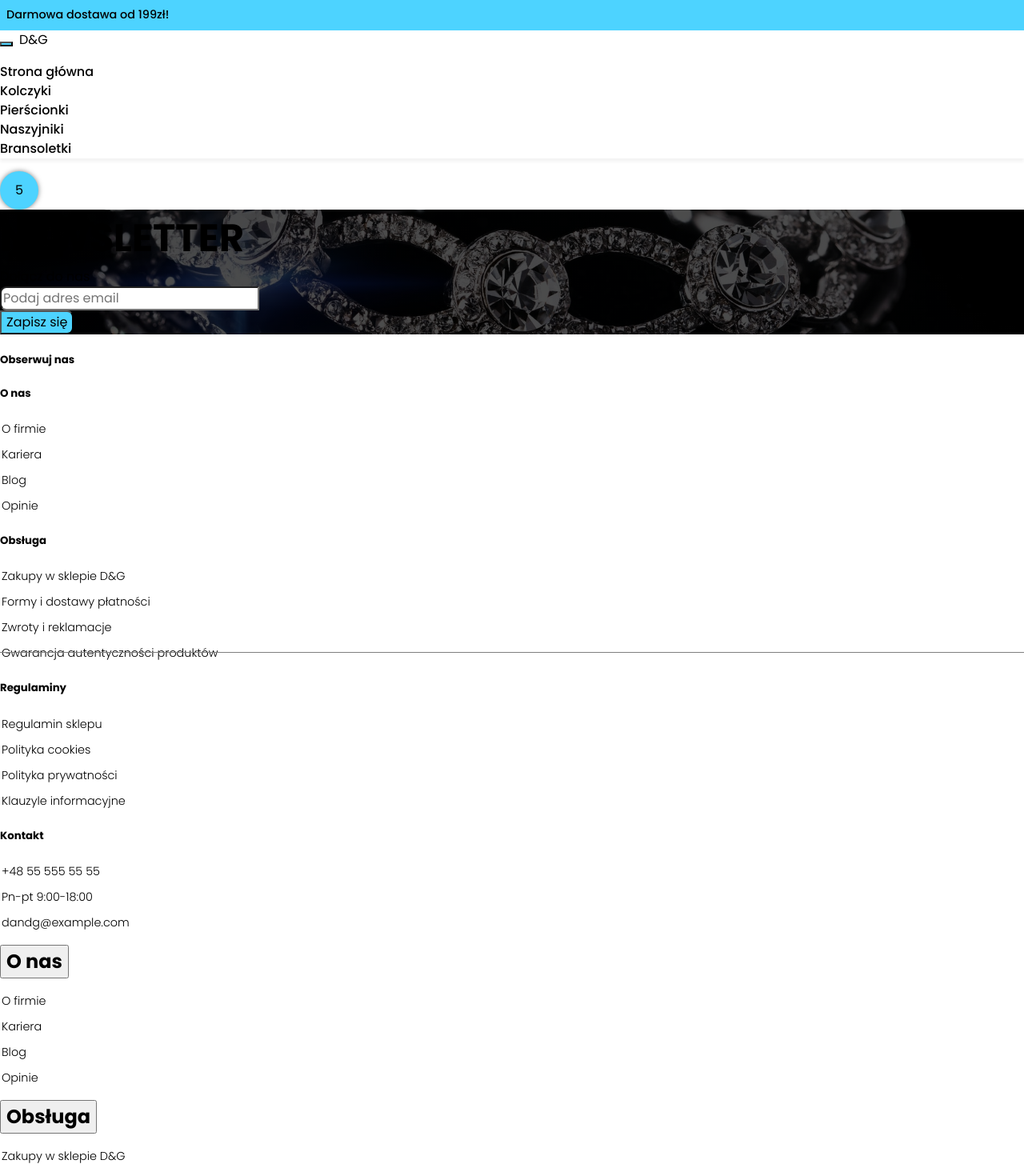
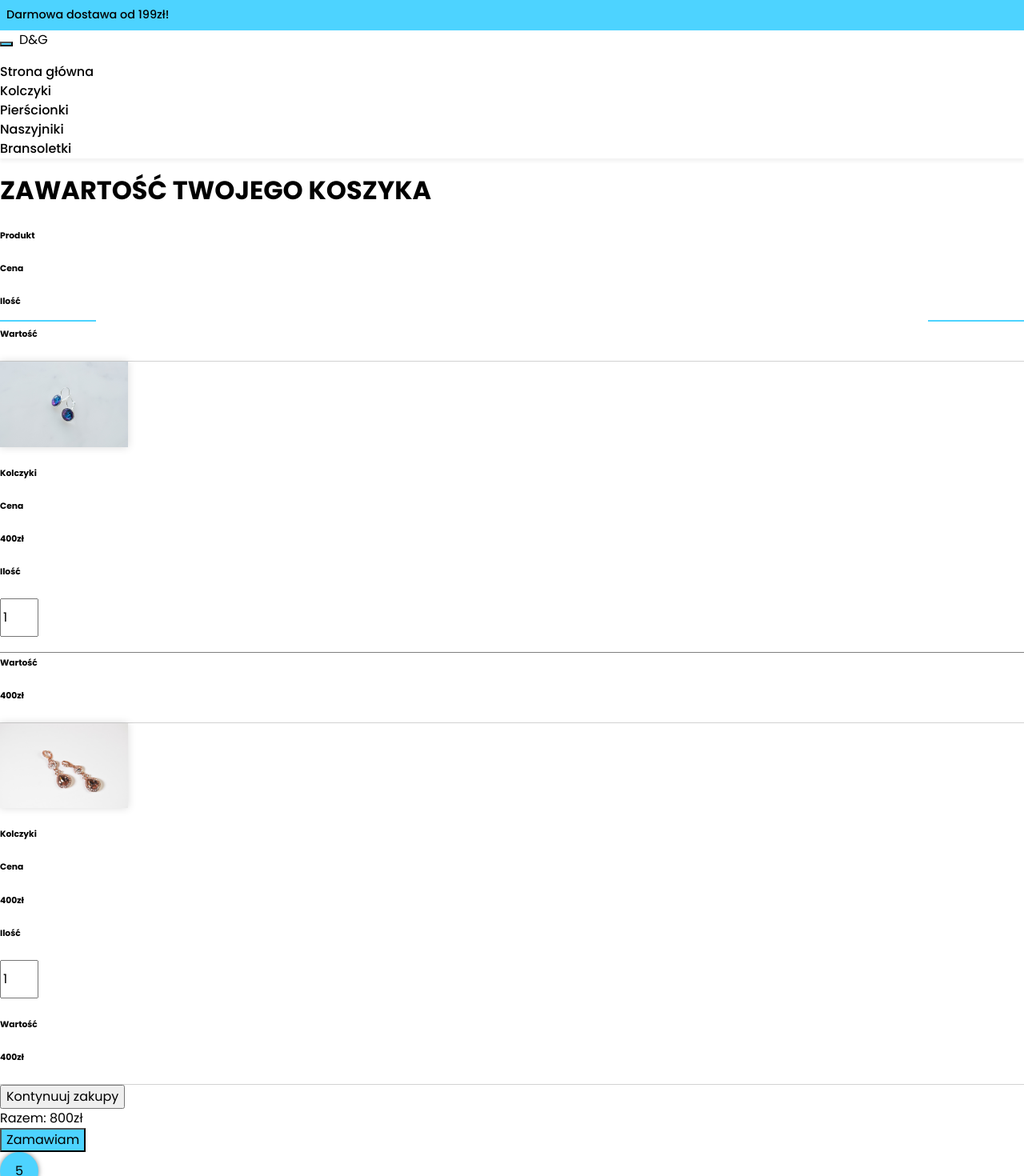
Before and after one commit to Domino-98/ecommerce-store, a Nuxt app: page /cart in a window 1280 px wide. Shown: the top 1470 px of the page at 80% size. Built offline with nearby package versions, Linux system fonts and the light colour scheme.

Commit message:
build product & cart page

```diff
--- /dev/null
+++ b/pages/cart.vue
@@ -0,0 +1,192 @@
+<script setup lang="ts">
+let productQuantity = ref<number>(1);
+let errorMsg = ref<string>("");
+
+let incrementQuantity = () => {
+  productQuantity.value++;
+};
+let decrementQuantity = () => {
+  if (productQuantity.value > 1) productQuantity.value--;
+};
+</script>
+
+<template>
+  <div>
+    <div class="container mt-4 mt-md-5">
+      <h1 class="text-center fs-4 cart-header mx-auto mb-2 mb-md-0 position-relative">
+        Zawartość twojego koszyka
+      </h1>
+      <div class="d-none d-md-flex row mt-5 cart-labels">
+        <div class="col-6">
+          <h6 class="fw-light">Produkt</h6>
+        </div>
+        <div class="col-2 text-md-center">
+          <h6 class="fw-light">Cena</h6>
+        </div>
+        <div class="col-2 text-md-center">
+          <h6 class="fw-light">Ilość</h6>
+        </div>
+        <div class="col-2 text-md-center">
+          <h6 class="fw-light">Wartość</h6>
+        </div>
+      </div>
+
+      <!-- Products -->
+      <div class="row py-3">
+        <div class="col-12 col-md-6 my-auto d-flex align-items-center gap-3">
+          <i class="bi bi-x-lg fs-5 order-2 order-md-0 ms-auto ms-md-0"></i>
+          <img class="product-img" src="../assets/earrings2.jpg" />
+          <h6>Kolczyki</h6>
+        </div>
+        <div class="col-12 col-md-2 text-md-center my-auto">
+          <h6 class="d-md-none fw-light mt-2 mt-md-0">Cena</h6>
+          <h6>400zł</h6>
+        </div>
+        <div class="col-12 col-md-2 my-auto">
+          <h6 class="d-md-none fw-light mt-2 mt-md-0">Ilość</h6>
+          <div
+            class="d-flex align-items-center justify-content-md-center gap-2 product-quantity"
+          >
+            <i
+              @click="decrementQuantity"
+              class="bi bi-dash-circle"
+              :class="{
+                grey: productQuantity < 2,
+                'highlight-icon': productQuantity > 1,
+              }"
+            ></i>
+            <input v-model="productQuantity" class="quantity-input" type="number" />
+            <i @click="incrementQuantity" class="bi bi-plus-circle highlight-icon"></i>
+          </div>
+          <p v-if="errorMsg" class="error mt-1">{{ errorMsg }}</p>
+        </div>
+        <div class="col-2 my-auto">
+          <h6 class="d-md-none fw-light mt-2 mt-md-0">Wartość</h6>
+          <h6 class="text-md-center">400zł</h6>
+        </div>
+      </div>
+
+      <div class="row py-3">
+        <div class="col-12 col-md-6 my-auto d-flex align-items-center gap-3">
+          <i class="bi bi-x-lg fs-5 order-2 order-md-0 ms-auto ms-md-0"></i>
+          <img class="product-img" src="../assets/earrings.jpg" />
+          <h6>Kolczyki</h6>
+        </div>
+        <div class="col-12 col-md-2 text-md-center my-auto">
+          <h6 class="d-md-none fw-light mt-2 mt-md-0">Cena</h6>
+          <h6>400zł</h6>
+        </div>
+        <div class="col-12 col-md-2 my-auto">
+          <h6 class="d-md-none fw-light mt-2 mt-md-0">Ilość</h6>
+          <div
+            class="d-flex align-items-center justify-content-md-center gap-2 product-quantity"
+          >
+            <i
+              @click="decrementQuantity"
+              class="bi bi-dash-circle"
+              :class="{
+                grey: productQuantity < 2,
+                'highlight-icon': productQuantity > 1,
+              }"
+            ></i>
+            <input v-model="productQuantity" class="quantity-input" type="number" />
+            <i @click="incrementQuantity" class="bi bi-plus-circle highlight-icon"></i>
+          </div>
+          <p v-if="errorMsg" class="error mt-1">{{ errorMsg }}</p>
+        </div>
+        <div class="col-2 my-auto">
+          <h6 class="d-md-none fw-light mt-2 mt-md-0">Wartość</h6>
+          <h6 class="text-md-center">400zł</h6>
+        </div>
+      </div>
+
+      <!-- Summary -->
+      <div class="row mt-2 py-3">
+        <div class="col-12 col-md-4 order-2 order-md-0 mt-3 mt-md-0">
+          <NuxtLink to="/"
+            ><button class="btn btn-md btn-outline-info d-flex py-2 px-4">
+              <i class="bi bi-chevron-left me-2"></i>Kontynuuj zakupy
+            </button>
+          </NuxtLink>
+        </div>
+        <div class="col-12 col-md-4 my-auto d-flex justify-content-md-end">
+          <p class="fw-light fs-5">Razem: <span class="fw-normal">800zł</span></p>
+        </div>
+        <div class="col-12 col-md-4 mt-3 mt-md-0">
+          <NuxtLink to="#"
+            ><button class="btn btn-md btn-info py-2 px-4 text-light w-100">
+              Zamawiam<i class="bi bi-chevron-right ms-2"></i>
+            </button>
+          </NuxtLink>
+        </div>
+      </div>
+    </div>
+  </div>
+</template>
+
+<style scoped>
+.container {
+  min-height: 85vh;
+}
+.cart-header {
+  max-width: 42rem;
+  text-transform: uppercase;
+}
+.cart-header:before {
+  content: "";
+  position: absolute;
+  left: 0;
+  top: 50%;
+  display: block;
+  width: 120px;
+  height: 2px;
+  background: #4dd3ff;
+}
+.cart-header:after {
+  content: "";
+  position: absolute;
+  right: 0;
+  top: 50%;
+  display: block;
+  width: 120px;
+  height: 2px;
+  background: #4dd3ff;
+}
+
+.cart-labels,
+.row:not(:last-child) {
+  border-bottom: 1px solid #d2d2d2;
+}
+
+.product-img {
+  width: 10rem;
+  box-shadow: 0 0 10px rgba(0, 0, 0, 0.15);
+}
+
+.bi-x-lg {
+  transition: all 0.3s;
+  cursor: pointer;
+}
+.bi-x-lg:hover {
+  color: #ff4444;
+  cursor: pointer;
+}
+
+.quantity-input {
+  width: 100%;
+}
+
+@media screen and (max-width: 767px) {
+  .cart-header:before,
+  .cart-header:after {
+    content: none;
+  }
+}
+
+@media screen and (min-width: 768px) {
+  .quantity-input {
+    width: 3rem;
+    height: 3rem;
+  }
+}
+</style>
--- /dev/null
+++ b/pages/product/[id].vue
@@ -0,0 +1,172 @@
+<script setup lang="ts">
+let productQuantity = ref<number>(1);
+let errorMsg = ref<string>("");
+
+let incrementQuantity = () => {
+  productQuantity.value++;
+};
+let decrementQuantity = () => {
+  if (productQuantity.value > 1) productQuantity.value--;
+};
+
+const addToCart = () => {
+  errorMsg.value = "";
+  if (productQuantity.value < 1) {
+    errorMsg.value = "Wprowadź poprawną ilość";
+  }
+  // Add product to cart
+};
+</script>
+
+<template>
+  <div>
+    <div class="container mt-4">
+      <div class="d-flex gap-1 navigation">
+        <NuxtLink to="/">Strona główna</NuxtLink>
+        <i class="bi bi-chevron-right grey"></i>
+        <NuxtLink to="#">Kolczyki</NuxtLink>
+        <i class="bi bi-chevron-right grey"></i>
+        <NuxtLink to="#">Kolczyki Galaxy</NuxtLink>
+      </div>
+      <div class="row mt-4">
+        <div class="col-12 col-lg-6">
+          <img src="../../assets/earrings2.jpg" class="product-img" />
+          <div class="d-flex mt-2 gap-2 thumbnail-list">
+            <img class="product-thumbnail" src="../../assets/earrings2.jpg" />
+          </div>
+        </div>
+        <div class="col-12 col-lg-6">
+          <h2 class="mt-2 mt-lg-0">Kolczyki Galaxy</h2>
+          <p class="mt-1 fs-4">400zł</p>
+          <p class="mt-3">
+            Lorem, ipsum dolor sit amet consectetur adipisicing elit. Voluptatibus esse
+            obcaecati, neque sequi pariatur praesentium corrupti, cum amet tempore
+            repellat tenetur aliquam dignissimos reiciendis aliquid vero commodi ratione
+            id labore nobis eum quidem?
+          </p>
+          <div class="d-flex align-items-center mt-3 gap-2 product-quantity">
+            <i
+              @click="decrementQuantity"
+              class="bi bi-dash-circle"
+              :class="{
+                grey: productQuantity < 2,
+                'highlight-icon': productQuantity > 1,
+              }"
+            ></i>
+            <input v-model="productQuantity" class="quantity-input" type="number" />
+            <i @click="incrementQuantity" class="bi bi-plus-circle highlight-icon"></i>
+          </div>
+          <p v-if="errorMsg" class="error mt-1">{{ errorMsg }}</p>
+          <div class="d-flex align-items-center mt-3 gap-3">
+            <button @click="addToCart" class="btn btn-lg btn-info text-light w-100">
+              Dodaj do koszyka
+            </button>
+            <i class="bi bi-heart highlight-icon" title="Dodaj do listy życzeń"></i>
+          </div>
+          <div class="d-flex align-items-center gap-2 mt-2">
+            <i class="bi bi-truck fs-4"></i>
+            <p class="info">Wysyłka w ciągu 2 dni roboczych</p>
+          </div>
+          <div class="d-flex align-items-center gap-2">
+            <i class="bi bi-gem fs-4"></i>
+            <p class="info">Gwarancja jakości</p>
+          </div>
+        </div>
+      </div>
+    </div>
+  </div>
+</template>
+
+<style scoped>
+.container {
+  min-height: 85vh;
+}
+
+.product-img {
+  border-radius: 0.75rem;
+}
+
+.thumbnail-list {
+  overflow-x: auto;
+}
+
+.product-thumbnail {
+  width: 7.5rem;
+  border-radius: 0.75rem;
+  cursor: pointer;
+}
+
+input[type="number"] {
+  -moz-appearance: textfield;
+}
+.navigation a {
+  transition: color 0.3s;
+  cursor: pointer;
+}
+
+.navigation a:hover {
+  color: #00bfff;
+}
+
+.info {
+  font-size: 0.9rem;
+}
+
+:global(.product-quantity i),
+.bi-heart {
+  color: #252525;
+  font-size: 1.8rem;
+  cursor: pointer;
+}
+
+:global(.highlight-icon:hover) {
+  color: #4dd3ff;
+}
+
+:global(.highlight-icon) {
+  transition: all 0.3s;
+}
+
+:global(input::-webkit-outer-spin-button),
+:global(input::-webkit-inner-spin-button) {
+  -webkit-appearance: none;
+  margin: 0;
+}
+
+:global(.btn) {
+  border-radius: 0;
+}
+
+:global(.grey) {
+  color: #afafaf !important;
+}
+
+:global(.error) {
+  color: #ff4444 !important;
+}
+
+:global(.quantity-input) {
+  width: 2.6rem;
+  height: 2.6rem;
+  border: none;
+  background-color: #eee;
+  text-align: center;
+  transition: all 0.3s;
+}
+
+:global(.quantity-input:focus) {
+  outline: none;
+  box-shadow: 0 0 4px #00bfff;
+}
+
+.quantity-input {
+  width: 100%;
+}
+
+@media screen and (min-width: 768px) {
+  .quantity-input {
+    width: 3rem;
+    height: 3rem;
+  }
+}
+</style>
```
